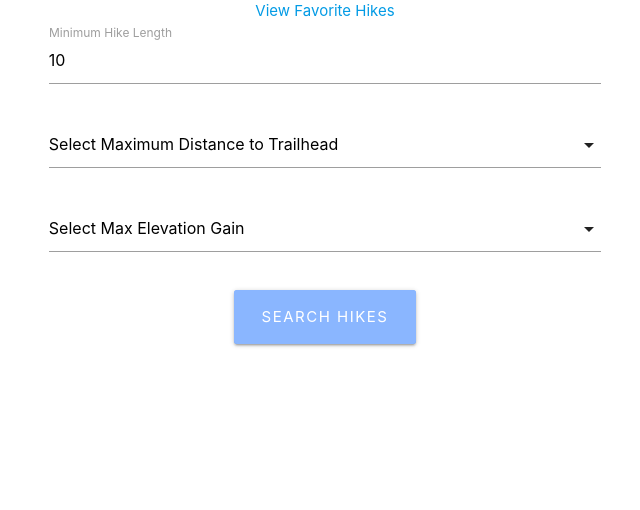
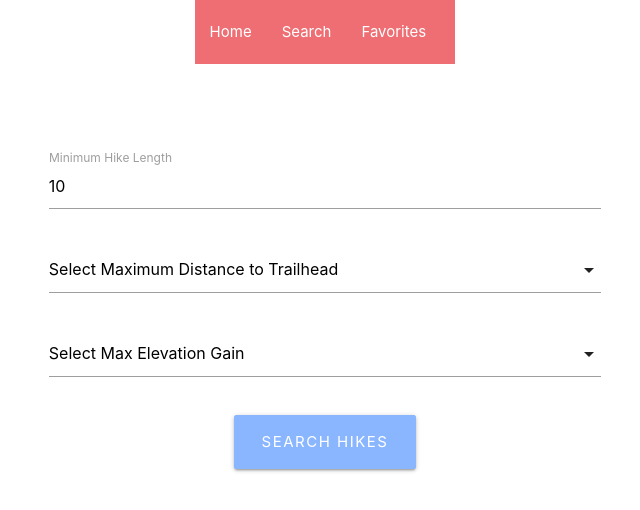
Before and after one commit to doctorbebo/Fair_Weather_Hiking_App, a React (Create React App) app in the folder fair_weather_hiking/client/: page /search in a window 1280 px wide. Both pictures are taken after a click on the button "SEARCH HIKES". Shown: the top 510 px of the page, without its empty margins (315-955 px from the left). Built offline with nearby package versions, Linux system fonts and the light colour scheme; no server answers.

Commit message:
added navbar to top of results page and top of favorites page

```diff
--- a/fair_weather_hiking/client/src/App.js
+++ b/fair_weather_hiking/client/src/App.js
@@ -1,7 +1,7 @@
 import React from 'react';
 import {BrowserRouter as Router, Route} from 'react-router-dom';
 import './App.css';
-import Navbar from './components/navbar';
+// import Navbar from './components/navbar';
 import Register from './components/pages/register';
 import Login from './components/pages/login';
 import PrivateRoute from "./components/routes/privateRoute";
@@ -9,10 +9,7 @@ import Dashboard from "./components/dashboard/dashboard";
 import Search from './components/pages/search';
 import FavoriteContainer from './components/favorites/favoriteContainer';
 
-// used for building result page
-import Results from "./components/pages/results";
-// delete this refernce when finished also delete reference in the router component.
-import HikeCard from './components/results/hike_card'
+import 'materialize-css/dist/css/materialize.min.css';
 
 import jwt_decode from "jwt-decode";
 import setAuthToken from "./utils/setAuthToken";
@@ -59,7 +56,6 @@ function App() {
           <Route exact path='/dashboard' component={Dashboard} />
           <Route exact path='/search' component={Search} />
           <Route exact path='/favorites' component={FavoriteContainer} />
-          <Route exact path='/hikecard' component={HikeCard} />
         </div>
       </Router>
     </Provider>
--- a/fair_weather_hiking/client/src/components/favorites/favoriteContainer.js
+++ b/fair_weather_hiking/client/src/components/favorites/favoriteContainer.js
@@ -1,11 +1,16 @@
 import React from 'react';
-//import Favorites from './favoriteCards';
-import Results from '../pages/results'
+import Results from '../pages/results';
+import Navbar from '../navbar';
 
 function FavoriteContainer() {
-    return <div className='row'>
-        <div className='col s6 offset-s3'>
-            <Results type='favorite-hikes'/>
+    return <div className='container'>
+        <div className='row'>
+            <Navbar />
+        </div>
+        <div className='row'>
+            <div className='col s8 offset-s2'>
+                <Results type='favorite-hikes'/>
+            </div>
         </div>
     </div>
 }
--- a/fair_weather_hiking/client/src/components/navbar.js
+++ b/fair_weather_hiking/client/src/components/navbar.js
@@ -1,24 +1,22 @@
 import React, { Component } from "react";
-import { Link } from "react-router-dom";
+import '../App.css';
 
 class Navbar extends Component {
   render() {
     return (
-      <div className="navbar-fixed">
-        <nav className="z-depth-0">
-          <div className="nav-wrapper white">
-            <a
-              href="/"
-              style={{
-                fontFamily: "monospace"
-              }}
-              className="col s5 brand-logo center black-text"
-            >
-              <i className="material-icons">code</i>
-
-            </a>
+      <div className='container'>
+        <div className='row'>
+          <div className='col s8 offset-s2'>
+            <nav className="z-depth-0" id='nav-bar'>
+              <ul id='nav-mobile' className='right hide-on-med-and-down'>
+                <li><a href='/'>Home</a></li>
+                <li><a href='/search'>Search</a></li>
+                <li><a href='/favorites'>Favorites</a></li>
+                <li><a href='#'>Completed</a></li>
+              </ul>
+            </nav>
           </div>
-        </nav>
+        </div>
       </div>
     );
   }
--- a/fair_weather_hiking/client/src/components/pages/results.js
+++ b/fair_weather_hiking/client/src/components/pages/results.js
@@ -27,8 +27,9 @@ class Results extends Component  {
     }
 
     render() {
-        return this.state.trails.map(trail => {
-            console.log(trail)
+        return(
+            this.state.trails.map(trail => {
+                //console.log(trail)
                 return <HikeCard id={trail.id}
                 name={trail.name}
                 difficulty={trail.difficulty}
@@ -37,6 +38,7 @@ class Results extends Component  {
                 length={trail.length}
                 summary={trail.summary} />
             })
+        )
     }
 }
 
--- a/fair_weather_hiking/client/src/components/pages/search.js
+++ b/fair_weather_hiking/client/src/components/pages/search.js
@@ -2,6 +2,7 @@ import React, { Component } from 'react';
 import Button from '../button';
 import Label from '../label';
 import Results from './results';
+import Navbar from '../navbar';
 
 import M from 'materialize-css';
 
@@ -78,11 +79,9 @@ class Search extends Component {
     render() {
         return(
             <div className='container search'>
-                <div className='nav-wrapper'>
-                    <a href='/favorites'>View Favorite Hikes</a>
-                </div>
                 <div className='row'>
                     <div className='col s8 offset-s2'>
+                        {this.state.isSubmitted && <Navbar />}
                         <form noValidate onSubmit={this.onSubmit.bind(this)}>
 
                             <div className='input-field col s12'>
```
Lines whose indentation alone changed are shown as unchanged.
